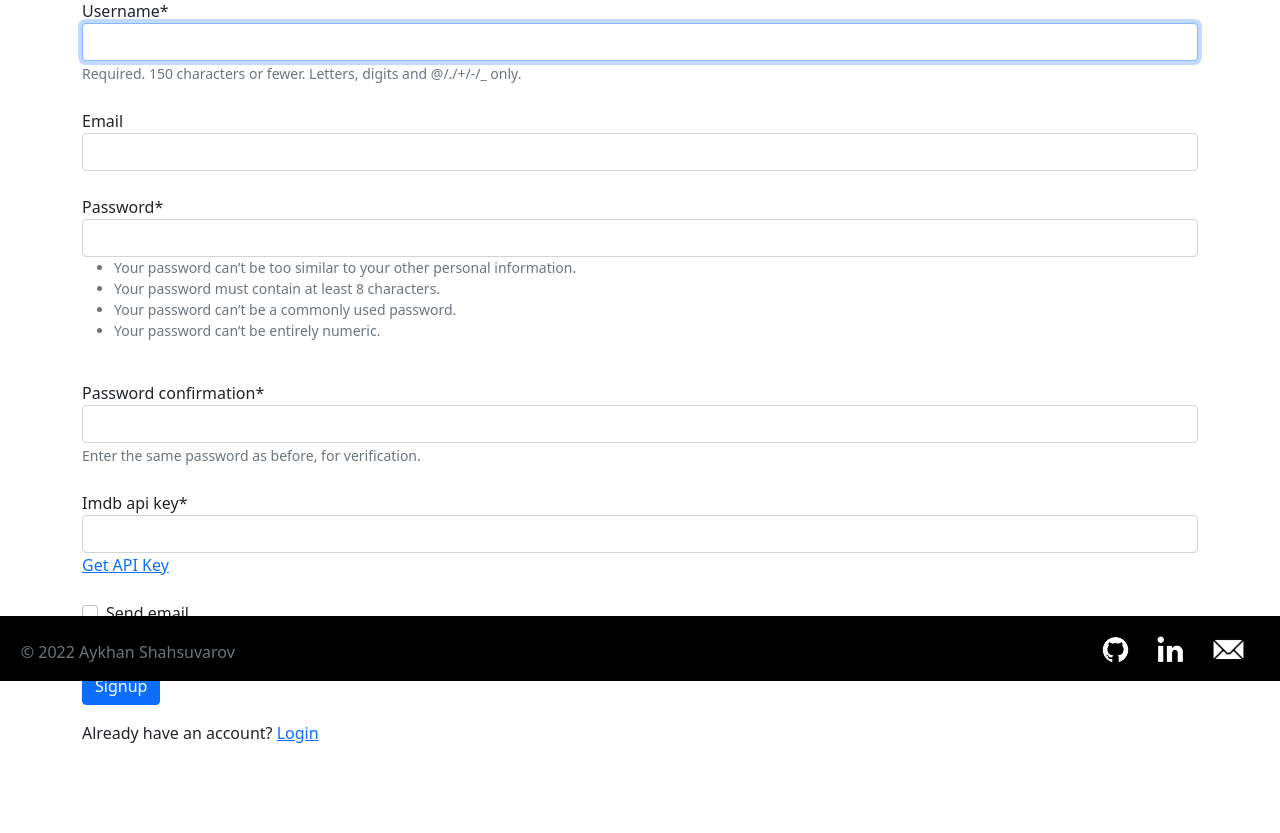
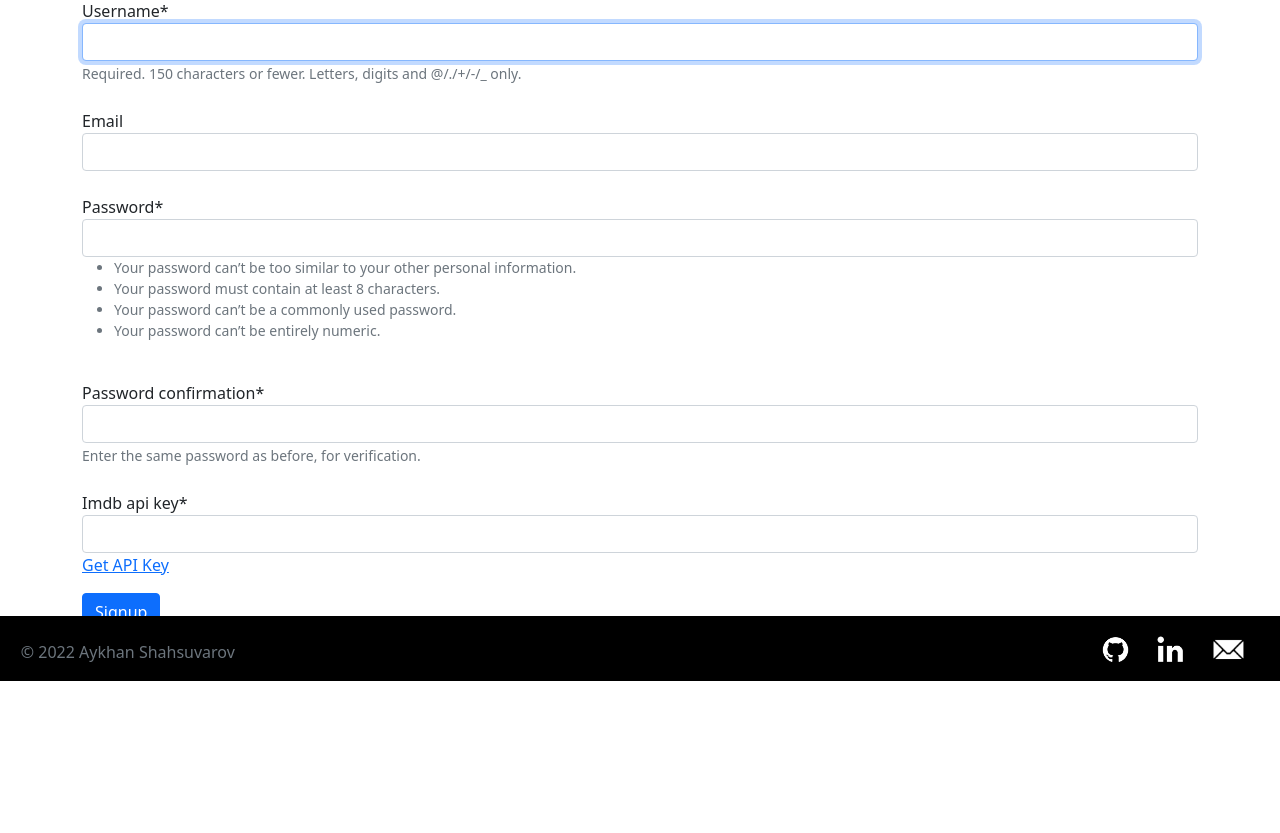
Before and after one commit to Aykhan-s/SeriesRobotWeb, a Django app: page /account/register in a window 1280 px wide. Shown: the part 119-952 px from the top of the page. After the commit the page ends 800 px from the top, so only its background shows below. Run offline with Django 4.2, Linux system fonts and the light colour scheme; parts of the project's set-up code (start-up, migrations or seed data) failed here and were passed over; some libraries are stand-ins or nearby versions.

Commit message:
Removed 'send_email' from register

```diff
--- a/src/account/forms/register.py
+++ b/src/account/forms/register.py
@@ -11,5 +11,4 @@ class RegisterForm(UserCreationForm):
                 'email',
                 'password1',
                 'password2',
-                'imdb_api_key',
-                'send_email')
+                'imdb_api_key')
--- a/src/account/templates/register.html
+++ b/src/account/templates/register.html
@@ -14,8 +14,7 @@
     {{form.password1|as_crispy_field}} <br>
     {{form.password2|as_crispy_field}} <br>
     {{form.imdb_api_key|as_crispy_field}}
-    <a href="https://imdb-api.com/Identity/Account/Register">Get API Key</a> <br><br>
-    {{form.send_email|as_crispy_field}} <br>
+    <a href="https://imdb-api.com/Identity/Account/Register">Get API Key</a> <br>
     <style>
         .btn:hover {
             background: #fff;
--- a/src/account/views/register.py
+++ b/src/account/views/register.py
@@ -32,9 +32,6 @@ def register_view(request):  # sourcery skip: extract-method
                 return redirect('register')
 
             to_email = form.cleaned_data.get('email')
-            if to_email is None and form.cleaned_data.get('send_email'):
-                form.add_error('send_email', 'Email field is required to receive email notifications.')
-                return render(request, 'register.html', context={"form": form})
 
             form.save()
             username = form.cleaned_data.get('username')
```
Also changed, not shown: 1 other file.
